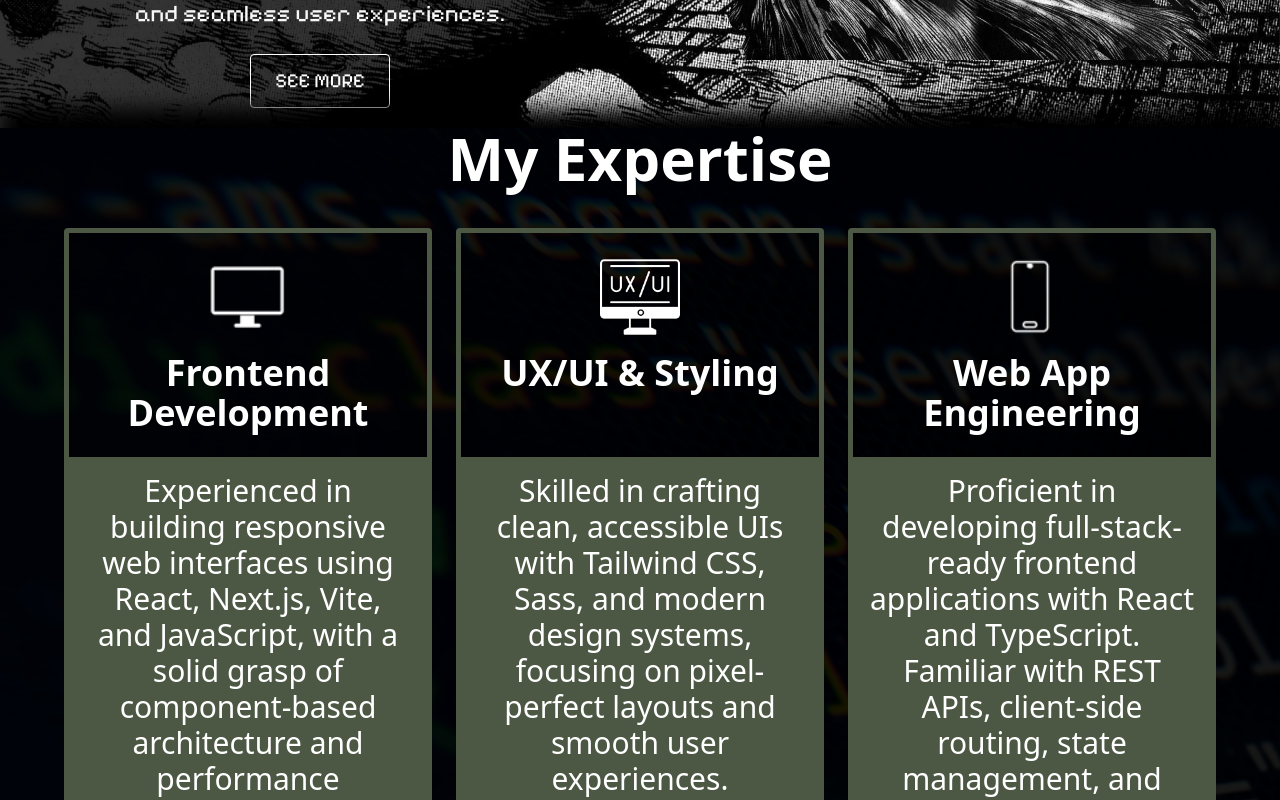
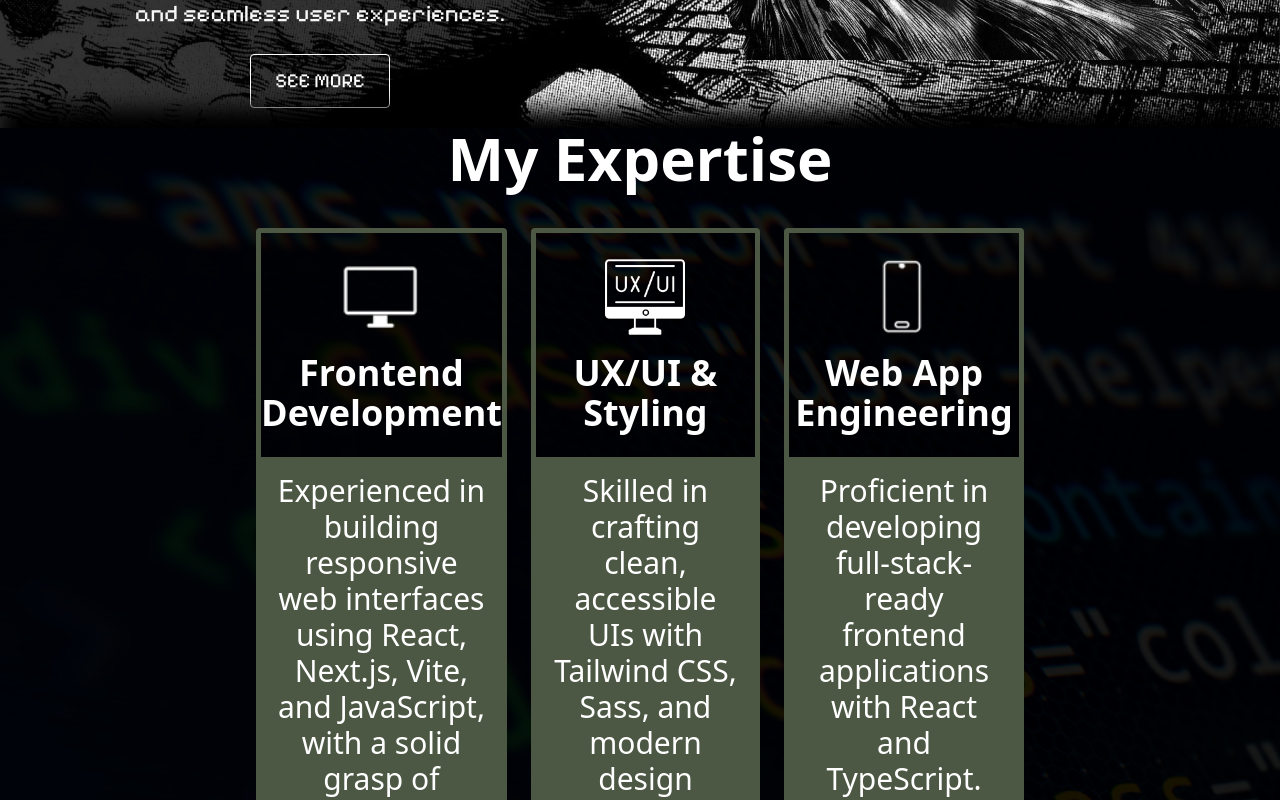
Before and after one commit to PaTTTeX/pattex-website, a React (Vite) app: page / in a window 1280 px wide. Shown: the part 380-1180 px from the top of the page. Built offline with nearby package versions, Linux system fonts and the light colour scheme.

Commit message:
Update button class and adjust main section padding for improved layout

```diff
--- a/src/Pages/Home.jsx
+++ b/src/Pages/Home.jsx
@@ -31,7 +31,7 @@ function Home() {
 
           <button
             onClick={() => scrollToSection('#main-body')}
-            className="mt-6 px-6 py-3 border border-white rounded hover:bg-white hover:text-black font-['Pixelify_Sans'] text-xl transition"
+            className="mt-6 px-6 py-3 border border-white rounded hover:bg-white hover:text-black font-['Pixelify_Sans'] text-xl transition cursor-pointer"
           >
             SEE MORE
           </button>
@@ -48,7 +48,7 @@ function Home() {
       </header>
 
 
-      <main id="main-body" className="relative z-10 shadow-[0_-20px_20px_rgba(0,0,0,1)] sm:px-[5%] 2xl:x-100 " style={{ backgroundImage: "url('/photos/main-content.png')" }}>
+      <main id="main-body" className="relative z-10 shadow-[0_-20px_20px_rgba(0,0,0,1)] sm:px-[1%] md:px-[20%] 2xl:x-100" style={{ backgroundImage: "url('/photos/main-content.png')" }}>
         <h1 className="text-6xl mb-10 font-bold font-pixel text-center">My Expertise</h1>
         <div className="flex flex-col md:flex-row justify-center gap-6 items-stretch">
 
```
